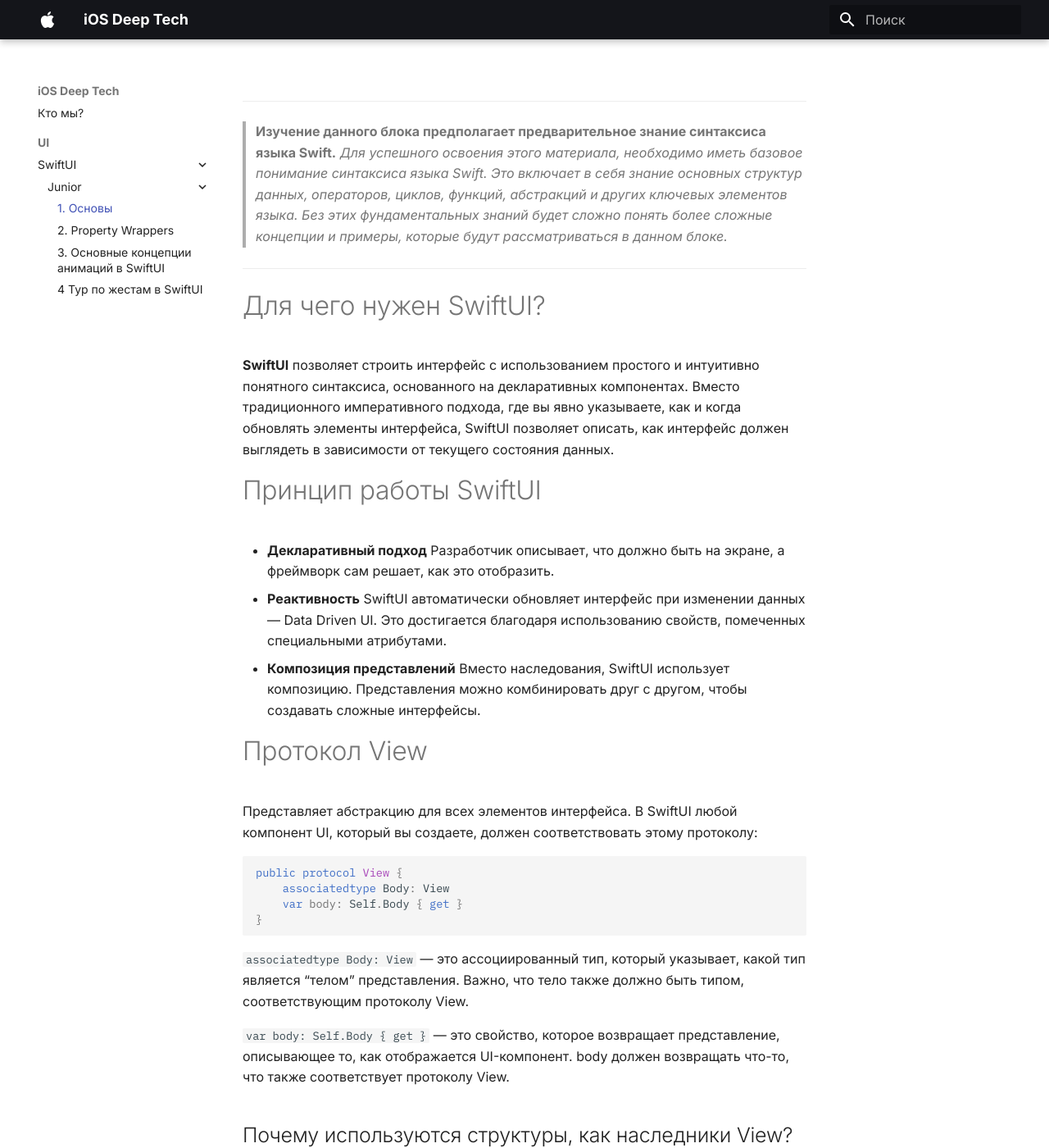
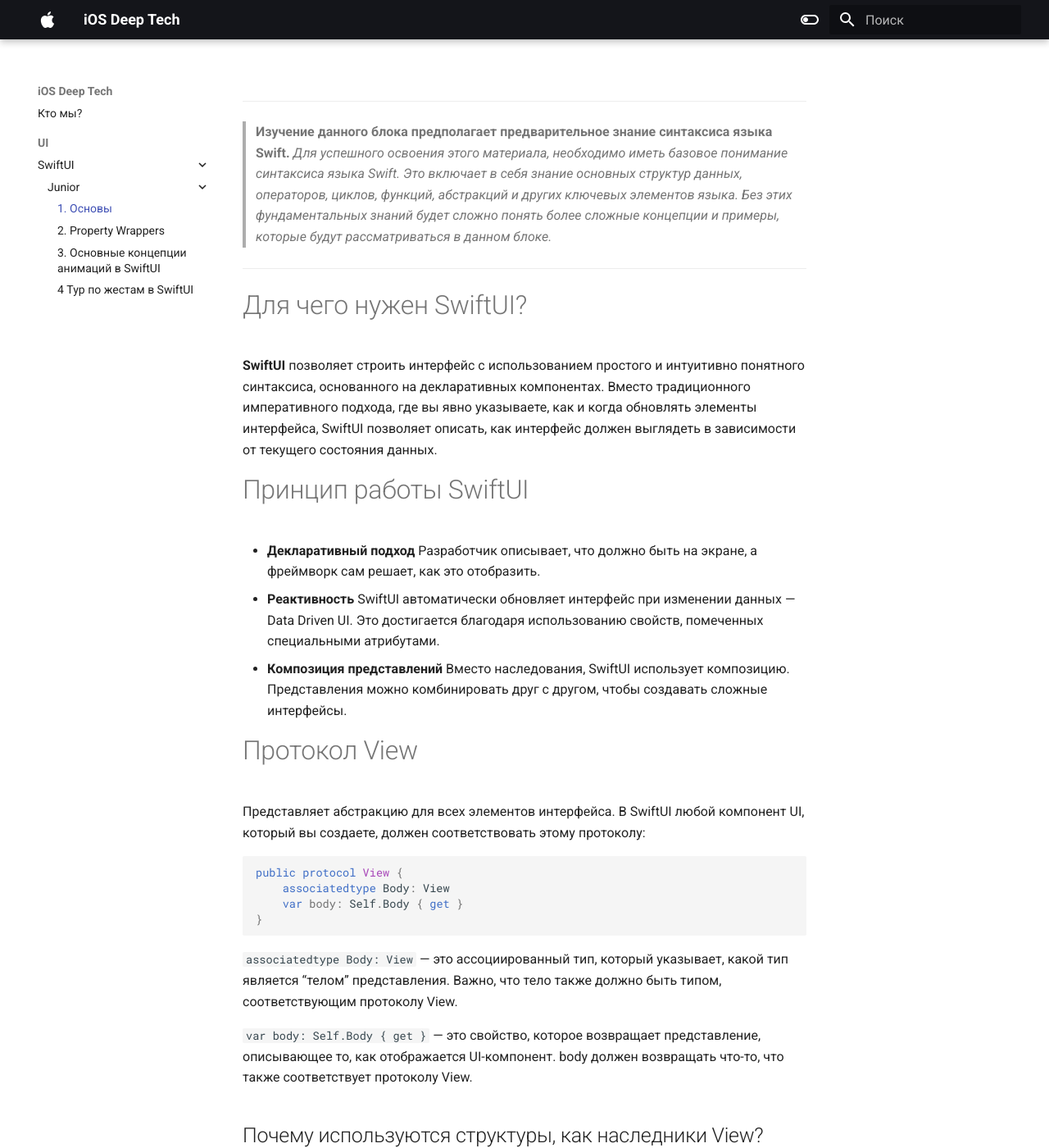
Before and after one commit to iosdeeptech/ios_deep_tech, an MkDocs documentation site: the page built from docs/UI/SwiftUI/Junior/1. Основы.md, in a window 1280 px wide and 1400 px high. Shown: the whole window at 82% size. Built offline with MkDocs 1.6.1 and Material for MkDocs 9.7.7, drawn with Linux system fonts in a browser that asks for light colours.

Commit message:
Включение темной темы

```diff
--- a/mkdocs.yml
+++ b/mkdocs.yml
@@ -3,15 +3,29 @@
 theme:
     name: 'material'
     palette:
+
+    # Light mode
+    - media: "(prefers-color-scheme: light)"
       scheme: default
       primary: black
       accent: deep purple
+      toggle:
+        icon: material/toggle-switch-off-outline
+        name: Включить темную тему
+
+    # Dark mode
+    - media: "(prefers-color-scheme: dark)"
+      scheme: slate
+      primary: black
+      accent: deep purple
+      toggle:
+        icon: material/toggle-switch
+        name: Включить светлую тему
+      background: '#000000'
+      surface: '#000000'
+
 
     language: ru
-
-    font:
-      text: Inter
-      code: IBM Plex Mono
 
     features:
       - navigation.instant
```
